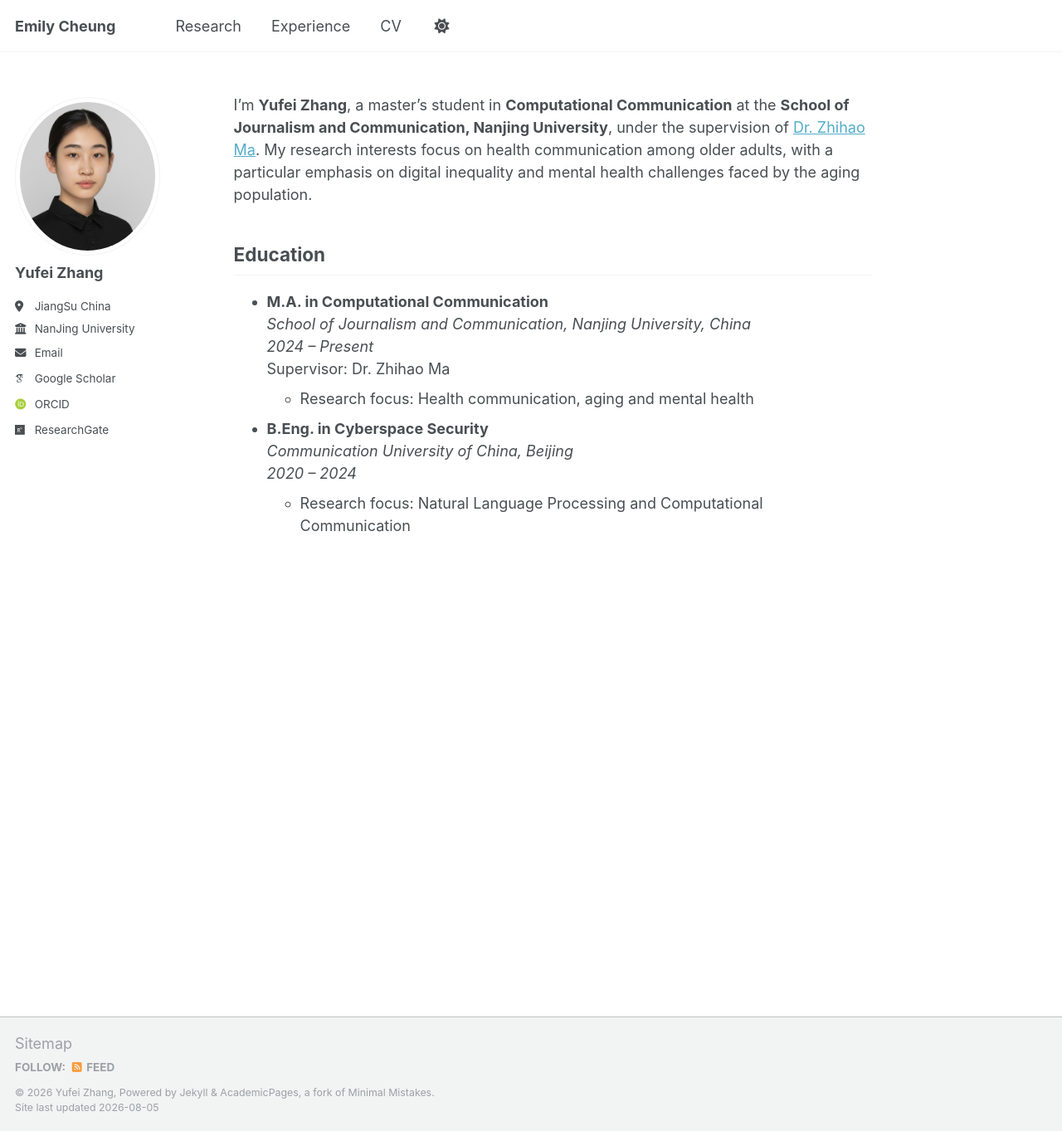
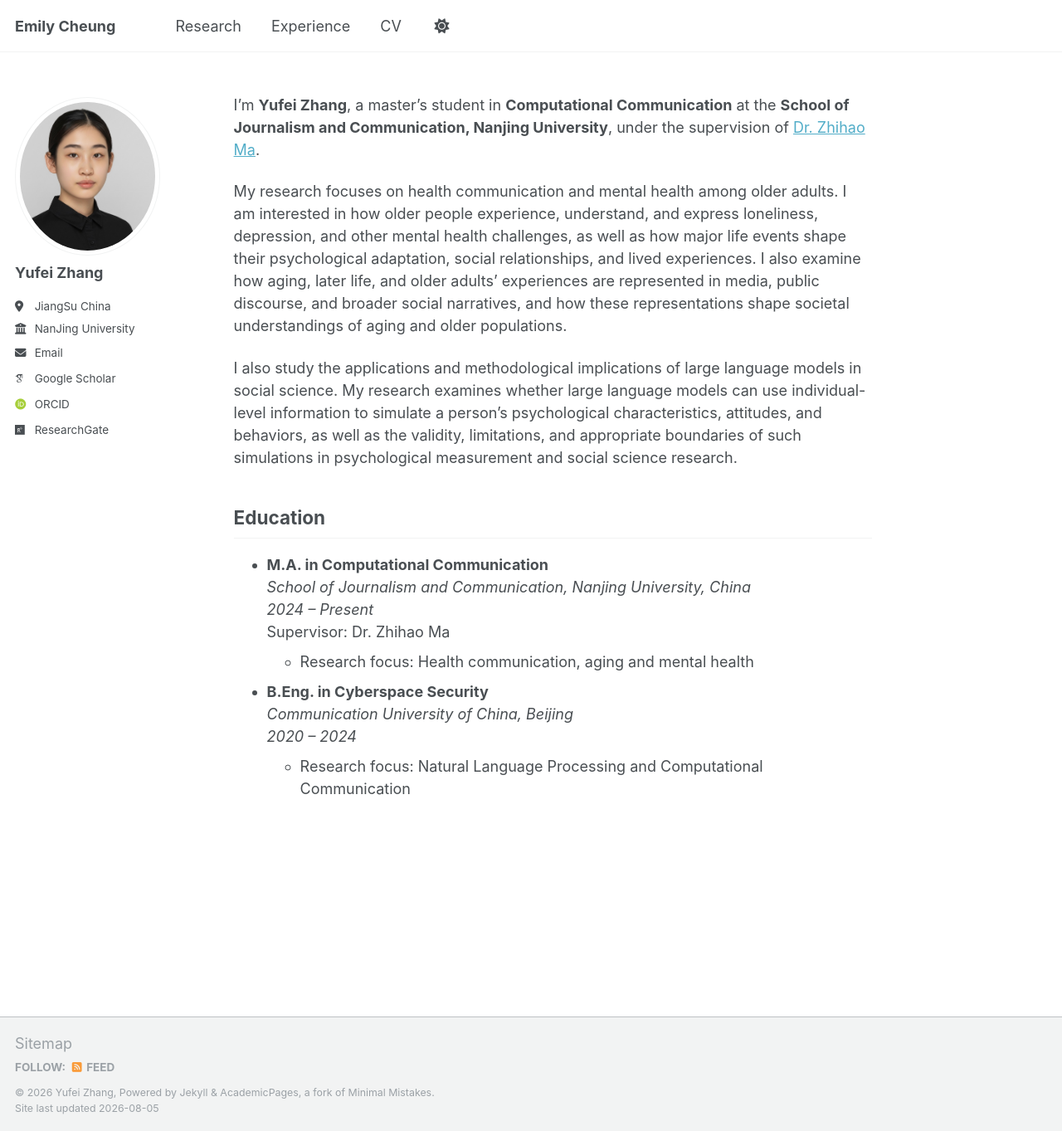
Before and after one commit to Emily-Cheung-1902/Emily-Cheung-1902.github.io, a Jekyll site: the page built from _pages/about.md, in a window 1280 px wide and 1363 px high. Shown: the whole window at 83% size. Built offline with Jekyll 4.4.1, drawn with Linux system fonts in a browser that asks for light colours; some web fonts are replaced.

Commit message:
Update about.md
Expanded personal research interests and clarified focus areas in health communication and mental health among older adults, including the impact of life events and media representations.

```diff
--- a/_pages/about.md
+++ b/_pages/about.md
@@ -8,9 +8,11 @@ redirect_from:
 ---
 
 
-I’m **Yufei Zhang**, a master’s student in **Computational Communication** at the **School of Journalism and Communication, Nanjing University**, under the supervision of [Dr. Zhihao Ma](https://www.researchgate.net/profile/Zhihao-Ma-2). My research interests focus on health communication among older adults, with a particular emphasis on digital inequality and mental health challenges faced by the aging population.
+I’m **Yufei Zhang**, a master’s student in **Computational Communication** at the **School of Journalism and Communication, Nanjing University**, under the supervision of [Dr. Zhihao Ma](https://www.researchgate.net/profile/Zhihao-Ma-2).
 
+My research focuses on health communication and mental health among older adults. I am interested in how older people experience, understand, and express loneliness, depression, and other mental health challenges, as well as how major life events shape their psychological adaptation, social relationships, and lived experiences. I also examine how aging, later life, and older adults’ experiences are represented in media, public discourse, and broader social narratives, and how these representations shape societal understandings of aging and older populations.
 
+I also study the applications and methodological implications of large language models in social science. My research examines whether large language models can use individual-level information to simulate a person’s psychological characteristics, attitudes, and behaviors, as well as the validity, limitations, and appropriate boundaries of such simulations in psychological measurement and social science research.
 
 Education
 ------
```
